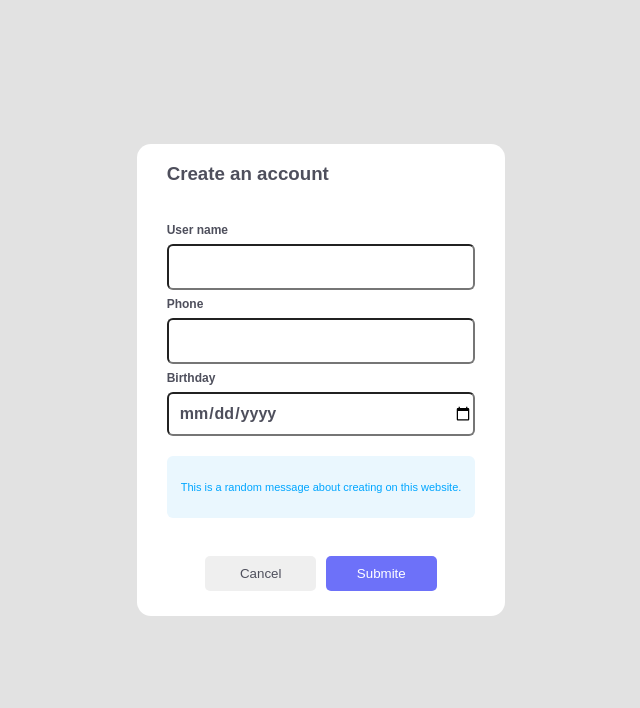
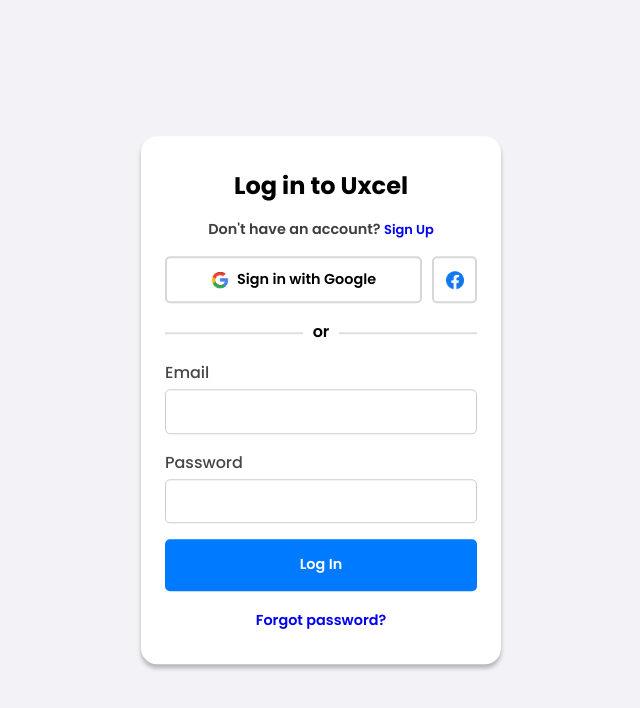
Before and after one commit to MahendhiranM/form-ui-design, a plain HTML site: page index.html in a window 1280 px wide. Shown: the whole page, without its empty margins (319-959 px from the left). Drawn offline with Linux system fonts and the light colour scheme.

Commit message:
UI updated

```diff
--- a/assets/css/style.css
+++ b/assets/css/style.css
@@ -1,109 +1,163 @@
-body {
-  font-family: sans-serif;
-  padding: 0;
-  margin: 0;
-  background-color: #e2e2e2;
-  display: flex;
-  justify-content: center;
-  align-items: center;
-  height: calc(100vh - 40px);
+* {
+    padding: 0;
+    margin: 0;
+    box-sizing: border-box;
+    font-family: "Poppins", sans-serif;
 }
 
-.container {
-  max-width: 400px;
-  background-color: #fff;
-  border-radius: 14px;
-}
-.container .form-title-container {
-  display: flex;
-  justify-content: space-between;
-}
-.container .form-title-container .form-title {
-  padding: 0 30px;
-  font-size: 16px;
-  font-weight: 600;
-  color: #4e4f5c;
+body {
+    background-color: #f2f2f7;
+    font-size: 1rem;
 }
 
-.form {
-  margin-top: 20px;
-}
-.form .field {
-  margin-bottom: 7px;
-  padding: 0 30px;
-  display: flex;
-  flex-direction: column;
-}
-.form .field input {
-  height: 40px;
-  border: 1px soild #dcdcdc;
-  border-radius: 6px;
-  font-size: 16px;
-  font-weight: 600;
-  font-family: "Poppins", sans-serif;
-  padding-left: 10px;
-  color: #4e4f5c;
-  caret-color: #6d71f9;
-  outline: none;
-}
-.form .field input:focus {
-  border-color: #6d71f9;
-}
-.form .field label {
-  color: #4e4f5c;
-  font-weight: 600;
-  font-size: 12px;
-  margin-bottom: 7px;
+a:link {
+    text-decoration: none;
+    font-size: 90%;
+    font-weight: 600;
 }
 
-.form-message {
-  margin: 20px 30px;
-  border-bottom: 1px soild #eff0f8;
-  border-radius: 6px;
-  display: flex;
-  align-items: center;
-  border: 1px soild #b7e0f6;
-  background: #eaf7fe;
-  padding: 14px;
-  margin-bottom: 25px;
-}
-.form-message .message {
-  font-size: 11px;
-  color: #00a6ff;
-  margin: 0;
+a:hover {
+    text-decoration: underline;
 }
 
-.form-controls {
-  padding: 20px 0;
-  padding-top: 8px;
-  display: flex;
-  justify-content: center;
-  width: 100%;
-}
-.form-controls .btn {
-  outline: none;
-  flex-basis: 30%;
-  padding: 10px;
-  margin: 5px;
-  border-radius: 5px;
-  font-weight: 500;
-  cursor: pointer;
-}
-.form-controls .submit {
-  background: #6d71f9;
-  color: white;
-  border: none;
-}
-.form-controls .cencel {
-  color: #4e4f5c;
-  border: none;
-  border: 1px soild #dcdcdc;
+img {
+    max-width: 18px;
 }
 
-@media only screen and (max-width: 676px) {
-  .container {
-    margin: 0px 10px;
-  }
+.form__container {
+    position: absolute;
+    top: 50%;
+    left: 50%;
+    transform: translate(-50%, -50%);
 }
 
-/*# sourceMappingURL=style.css.map */
+.form__main {
+    width: 360px;
+    background-color: #ffffff;
+    padding: 2rem 1.5rem;
+    border-radius: 1rem;
+    box-shadow: 0px 4px 4px rgba(0, 0, 0, 0.25);
+}
+
+.form__title {
+    text-align: center;
+}
+
+.form__title .form__title--big {
+    font-size: 150%;
+    font-weight: 700;
+    padding-bottom: 1rem;
+}
+
+.form__title .form__title--small {
+    font-size: 90%;
+    font-weight: 600;
+    padding-bottom: 1rem;
+    color: rgb(61, 61, 61);
+}
+
+.form__signin {
+    display: grid;
+    grid-template-columns: 1fr 45px;
+    gap: 10px;
+    padding-bottom: 1rem;
+}
+
+.form__signin--google,
+.form__signin--facebook {
+    display: flex;
+    align-items: center;
+    justify-content: center;
+    border-radius: 5px;
+    padding: 0.7rem 0;
+    border: 2px solid #d7d7d8;
+    transition: 0.3s border-color, 0.3s box-shadow;
+}
+
+.form__signin--google {
+    font-weight: 600;
+    font-size: 90%;
+}
+
+.form__signin--google span {
+    padding-left: 8px;
+}
+
+.form__signin--google:hover,
+.form__signin--facebook:hover {
+    border-color: #007aff;
+    box-shadow: 0px 4px 4px rgba(0, 0, 0, 0.25);
+}
+
+.form__or {
+    text-align: center;
+    font-weight: 600;
+    position: relative;
+    z-index: 1;
+    margin-bottom: 1rem;
+}
+
+.form__or:before {
+    border-top: 2px solid #dfdfdf;
+    content: "";
+    margin: 0 auto;
+    position: absolute;
+    top: 50%;
+    left: 0;
+    right: 0;
+    bottom: 0;
+    width: 100%;
+    z-index: -1;
+}
+
+.form__or span {
+    background: #fff;
+    padding: 0 10px;
+}
+
+.form__login--item {
+    padding-bottom: 1rem;
+}
+
+.form__login--item label {
+    font-weight: 500;
+    color: rgb(70, 70, 70);
+}
+
+.form__login--item input,
+.form__login--item button {
+    width: 100%;
+    padding: 0.7rem 0.3rem;
+    outline: none;
+    border: none;
+    border-radius: 5px;
+}
+
+.form__login--item input {
+    margin-top: 4px;
+    border: 1px solid #ccc;
+}
+
+.form__login--item button {
+    border: 4px solid #007aff;
+    background-color: #007aff;
+    color: #ffffff;
+    font-weight: 600;
+    font-size: 90%;
+    transition: 0.3s box-shadow;
+}
+
+.form__login--item button:hover {
+    box-shadow: 0px 4px 4px rgba(0, 0, 0, 0.25);
+}
+
+.form__login--item:last-child {
+    text-align: center;
+    padding-bottom: 0;
+}
+
+@media only screen and (max-width: 375px) {
+    .form__main {
+        width: 90vw;
+    }
+}
--- a/assets/scss/style.scss
+++ /dev/null
@@ -1,113 +0,0 @@
-$gray: #eff0f8;
-$dark-blue: #4e4f5c;
-$purple: #6d71f9;
-$blue: #54c1fb;
-
-body{
-    font-family: sans-serif;
-    padding: 0;
-    margin: 0;
-    background-color: #e2e2e2;
-    display: flex;
-    justify-content: center;
-    align-items: center;
-    height: calc(100vh - 40px);
-}
-
-.container{
-    max-width: 400px;
-    background-color: #fff;
-    border-radius: 14px;
-    .form-title-container{
-        display: flex;
-        justify-content: space-between;
-        .form-title{
-            padding: 0 30px;
-            font-size: 16px;
-            font-weight: 600;
-            color: $dark-blue;
-        }
-    }
-}
-
-.form{
-    margin-top: 20px;
-    .field{
-        margin-bottom: 7px;
-        padding: 0 30px;
-        display: flex;
-        flex-direction: column;
-        input{
-            height: 40px;
-            border: 1px soild #dcdcdc;
-            border-radius: 6px;
-            font-size: 16px;
-            font-weight: 600;
-            font-family: 'Poppins', sans-serif;
-            padding-left: 10px;
-            color: $dark-blue;
-            caret-color: $purple;
-            outline: none;
-            &:focus{
-                border-color: $purple;
-            }
-        }
-        label{
-            color: $dark-blue;
-            font-weight: 600;
-            font-size: 12px;
-            margin-bottom: 7px;
-        }
-    }
-}
-
-.form-message{
-    margin: 20px 30px;
-    border-bottom: 1px soild $gray;
-    border-radius: 6px;
-    display: flex;
-    align-items: center;
-    border: 1px soild #b7e0f6;
-    background: lighten($blue, 30%);
-    padding: 14px;
-    margin-bottom: 25px;
-    .message{
-        font-size: 11px;
-        color: #00a6ff;
-        margin: 0;
-    }
-}
-
-.form-controls{
-    padding: 20px 0;
-    padding-top: 8px;
-    display: flex;
-    justify-content: center;
-    width: 100%;
-    .btn{
-        outline: none;
-        flex-basis: 30%;
-        padding: 10px;
-        margin: 5px;
-        border-radius: 5px;
-        font-weight: 500;
-        cursor: pointer;
-    }
-    .submit{
-        background: $purple;
-        color: white;
-        border: none;
-    }
-    .cencel{
-        color: $dark-blue;
-        border: none;
-        border: 1px soild #dcdcdc;
-    }
-
-}
-
-@media only screen and (max-width: 676px) {
-    .container{
-        margin: 0px 10px;
-    }
-}
--- a/index.html
+++ b/index.html
@@ -1,48 +1,54 @@
 <!DOCTYPE html>
 <html lang="en">
+
 <head>
-    <meta charset="UTF-8">
-    <meta name="viewport" content="width=device-width, initial-scale=1.0">
-    <title>practice</title>
-    <link rel="stylesheet" href="assets/css/style.css">
+    <meta charset="UTF-8" />
+    <meta name="viewport" content="width=device-width, initial-scale=1.0" />
+    <title>Log In</title>
+    <link rel="preconnect" href="https://fonts.gstatic.com" />
+    <link href="https://fonts.googleapis.com/css2?family=Poppins:wght@100;200;300;400;500;600;700;800;900&display=swap" rel="stylesheet" />
+    <link rel="stylesheet" href="assets/css/style.css" />
 </head>
+
 <body>
-
-<div class="container">
-<!-- form title -->
-    <div class="form-title-container">
-        <div class="form-title">
-            <h3>Create an account</h3>
+    <section class="form__container">
+        <div class="form__main">
+            <div class="form__title">
+                <div class="form__title--big">Log in to Uxcel</div>
+                <div class="form__title--small">
+                    Don't have an account? <a href="#">Sign Up</a>
                 </div>
             </div>
-<!-- form fields -->
-    <div class="form">
-        <div class="field">
-            <label for="">User name</label>
-            <input type="text">
+            <div class="form__signin">
+                <div class="form__signin--google">
+                    <img src="assets/images/google-logo.png" alt="Google" />
+                    <span>Sign in with Google</span>
                 </div>
-        <div class="field">
-            <label for="">Phone</label>
-            <input type="number">
-        </div>
-        <div class="field">
-            <label for="">Birthday</label>
-            <input type="date">
+                <div class="form__signin--facebook">
+                    <img src="assets/images/facebook-logo.png" alt="Facebook" />
                 </div>
             </div>
-<!-- form messages -->
-    <div class="form-message">
-        <div class="message">
-            <p>This is a random message about creating on this website.</p>
+            <div class="form__or">
+                <span>or</span>
             </div>
+            <form class="form__login">
+                <div class="form__login--item">
+                    <label for="userEmail">Email</label>
+                    <input type="text" name="email" id="login-email" />
                 </div>
-<!-- button area -->
-    <div class="form-controls">
-        <button class="btn cencel">Cancel</button>
-        <button class="btn submit">Submite</button>
+                <div class="form__login--item">
+                    <label for="userPassword">Password</label>
+                    <input type="password" name="password" id="login-password" />
                 </div>
+                <div class="form__login--item">
+                    <button type="submit">Log In</button>
+                </div>
+                <div class="form__login--item">
+                    <a href="#">Forgot password?</a>
+                </div>
+            </form>
+        </div>
+    </section>
+</body>
 
-</div>
-
-</body>
 </html>
```
Also changed, not shown: assets/images/facebook-logo.png (added), assets/images/google-logo.png (added), 1 other file. Lines whose indentation alone changed are shown as unchanged.
